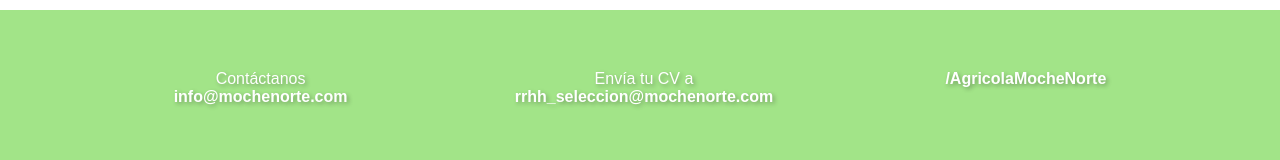
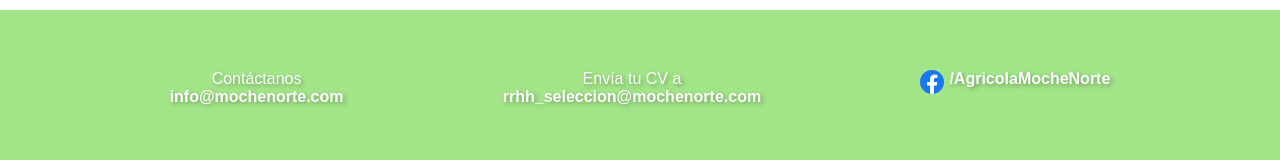
Before and after one commit to CarlosBarrantes1/Proy-mocheNorte, a plain HTML site: page html/Contactos.html in a window 1280 px wide. Shown: the part 876-1036 px from the top of the page. Drawn offline with Linux system fonts and the light colour scheme; the site is published under a folder, as on GitHub Pages, so addresses that start at the root find nothing.

Commit message:
actualizacion de img

```diff
--- a/html/Contactos.html
+++ b/html/Contactos.html
@@ -71,7 +71,7 @@
                 <a href="">rrhh_seleccion@mochenorte.com</a>
             </div>
             <div class="facebook">
-                <a target="_blank" href="https://www.facebook.com/AgricolaMocheNorte"><img src="/Img/facebook (1).png" alt=""></a>
+                <a target="_blank" href="https://www.facebook.com/AgricolaMocheNorte"><img src="../img/facebook (1).png" alt=""></a>
                 <a target="_blank" href="https://www.facebook.com/AgricolaMocheNorte">/AgricolaMocheNorte</a>
             </div>
         </div>
```
Also changed, not shown: html/arandano.html (+1 -1 lines), html/palta.html (+1 -1 lines), html/somos.html (+1 -1 lines), html/uva.html (+1 -1 lines).
